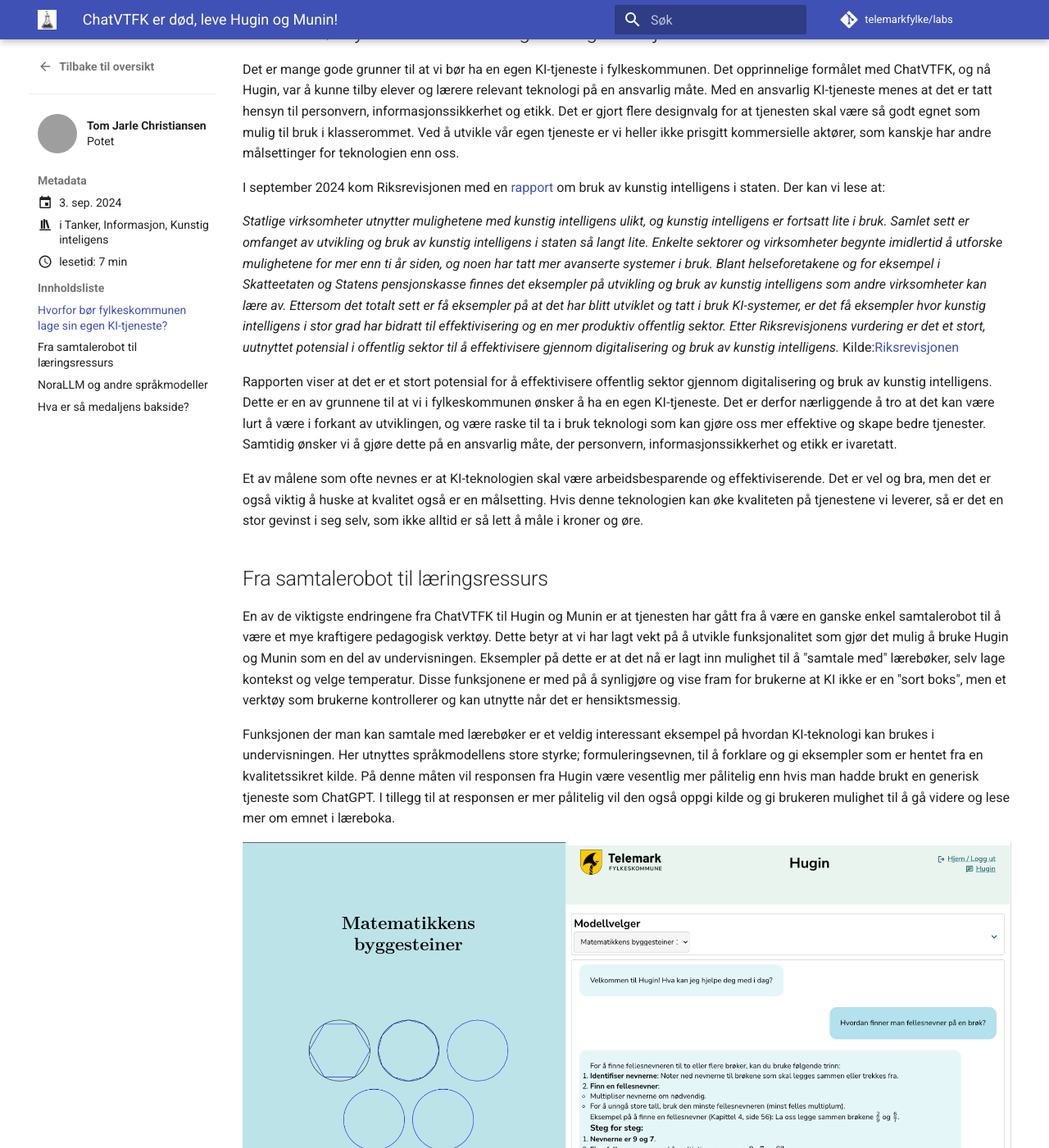
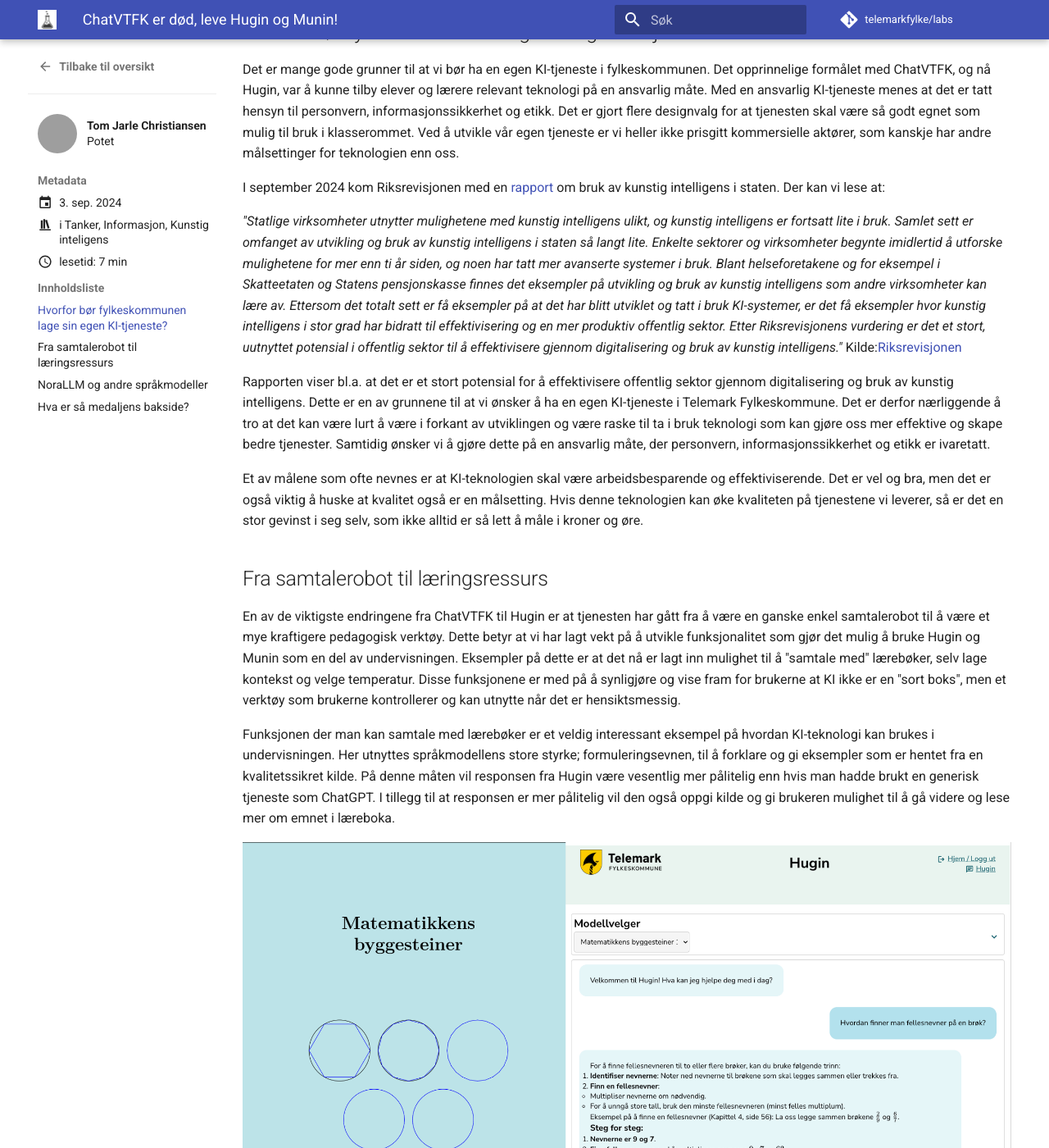
Before and after one commit to telemarkfylke/labs, an MkDocs documentation site: the page built from docs/blog/posts/hugin_og_munin.md, in a window 1280 px wide and 1400 px high, scrolled down 1035 px. Shown: the whole window at 82% size. Built offline with MkDocs 1.6.1 and Material for MkDocs 9.7.7, drawn with Linux system fonts in a browser that asks for light colours; comment, search, counter and statistics services are not loaded; grey boxes are pictures that could not be loaded.

Commit message:
Update blog post with revised title, content, and image in hugin_og_munin.md

```diff
--- a/docs/blog/posts/hugin_og_munin.md
+++ b/docs/blog/posts/hugin_og_munin.md
@@ -32,15 +32,14 @@
 
 I september 2024 kom Riksrevisjonen med en [rapport](https://www.riksrevisjonen.no/rapporter-mappe/no-2023-2024/bruk-av-kunstig-intelligens-i-staten/) om bruk av kunstig intelligens i staten. Der kan vi lese at:
 
-*Statlige virksomheter utnytter mulighetene med kunstig intelligens ulikt, og kunstig intelligens er fortsatt lite i bruk. Samlet sett er omfanget av utvikling og bruk av kunstig intelligens i staten så langt lite. Enkelte sektorer og virksomheter begynte imidlertid å utforske mulighetene for mer enn ti år siden, og noen har tatt mer avanserte systemer i bruk. Blant helseforetakene og for eksempel i Skatteetaten og Statens pensjonskasse finnes det eksempler på utvikling og bruk av kunstig intelligens som andre virksomheter kan lære av. Ettersom det totalt sett er få eksempler på at det har blitt utviklet og tatt i bruk KI-systemer, er det få eksempler hvor kunstig intelligens i stor grad har bidratt til effektivisering og en mer produktiv offentlig sektor. Etter Riksrevisjonens vurdering er det et stort, uutnyttet potensial i offentlig sektor til å effektivisere gjennom digitalisering og bruk av kunstig intelligens.* Kilde:[Riksrevisjonen](https://www.riksrevisjonen.no/rapporter-mappe/no-2023-2024/bruk-av-kunstig-intelligens-i-staten/)
+*"Statlige virksomheter utnytter mulighetene med kunstig intelligens ulikt, og kunstig intelligens er fortsatt lite i bruk. Samlet sett er omfanget av utvikling og bruk av kunstig intelligens i staten så langt lite. Enkelte sektorer og virksomheter begynte imidlertid å utforske mulighetene for mer enn ti år siden, og noen har tatt mer avanserte systemer i bruk. Blant helseforetakene og for eksempel i Skatteetaten og Statens pensjonskasse finnes det eksempler på utvikling og bruk av kunstig intelligens som andre virksomheter kan lære av. Ettersom det totalt sett er få eksempler på at det har blitt utviklet og tatt i bruk KI-systemer, er det få eksempler hvor kunstig intelligens i stor grad har bidratt til effektivisering og en mer produktiv offentlig sektor. Etter Riksrevisjonens vurdering er det et stort, uutnyttet potensial i offentlig sektor til å effektivisere gjennom digitalisering og bruk av kunstig intelligens."* Kilde:[Riksrevisjonen](https://www.riksrevisjonen.no/rapporter-mappe/no-2023-2024/bruk-av-kunstig-intelligens-i-staten/)
 
-Rapporten viser at det er et stort potensial for å effektivisere offentlig sektor gjennom digitalisering og bruk av kunstig intelligens. Dette er en av grunnene til at vi i fylkeskommunen ønsker å ha en egen KI-tjeneste. Det er derfor nærliggende å tro at det kan være lurt å være i forkant av utviklingen, og være raske til ta i bruk teknologi som kan gjøre oss mer effektive og skape bedre tjenester. Samtidig ønsker vi å gjøre dette på en ansvarlig måte, der personvern, informasjonssikkerhet og etikk er ivaretatt.
+Rapporten viser bl.a. at det er et stort potensial for å effektivisere offentlig sektor gjennom digitalisering og bruk av kunstig intelligens. Dette er en av grunnene til at vi ønsker å ha en egen KI-tjeneste i Telemark Fylkeskommune. Det er derfor nærliggende å tro at det kan være lurt å være i forkant av utviklingen og være raske til ta i bruk teknologi som kan gjøre oss mer effektive og skape bedre tjenester. Samtidig ønsker vi å gjøre dette på en ansvarlig måte, der personvern, informasjonssikkerhet og etikk er ivaretatt.
 
 Et av målene som ofte nevnes er at KI-teknologien skal være arbeidsbesparende og effektiviserende. Det er vel og bra, men det er også viktig å huske at kvalitet også er en målsetting. Hvis denne teknologien kan øke kvaliteten på tjenestene vi leverer, så er det en stor gevinst i seg selv, som ikke alltid er så lett å måle i kroner og øre.
 
-
 ## Fra samtalerobot til læringsressurs
-En av de viktigste endringene fra ChatVTFK til Hugin og Munin er at tjenesten har gått fra å være en ganske enkel samtalerobot til å være et mye kraftigere pedagogisk verktøy. Dette betyr at vi har lagt vekt på å utvikle funksjonalitet som gjør det mulig å bruke Hugin og Munin som en del av undervisningen. Eksempler på dette er at det nå er lagt inn mulighet til å "samtale med" lærebøker, selv lage kontekst og velge temperatur. Disse funksjonene er med på å synligjøre og vise fram for brukerne at KI ikke er en "sort boks", men et verktøy som brukerne kontrollerer og kan utnytte når det er hensiktsmessig.
+En av de viktigste endringene fra ChatVTFK til Hugin er at tjenesten har gått fra å være en ganske enkel samtalerobot til å være et mye kraftigere pedagogisk verktøy. Dette betyr at vi har lagt vekt på å utvikle funksjonalitet som gjør det mulig å bruke Hugin og Munin som en del av undervisningen. Eksempler på dette er at det nå er lagt inn mulighet til å "samtale med" lærebøker, selv lage kontekst og velge temperatur. Disse funksjonene er med på å synligjøre og vise fram for brukerne at KI ikke er en "sort boks", men et verktøy som brukerne kontrollerer og kan utnytte når det er hensiktsmessig.
 
 Funksjonen der man kan samtale med lærebøker er et veldig interessant eksempel på hvordan KI-teknologi kan brukes i undervisningen. Her utnyttes språkmodellens store styrke; formuleringsevnen, til å forklare og gi eksempler som er hentet fra en kvalitetssikret kilde. På denne måten vil responsen fra Hugin være vesentlig mer pålitelig enn hvis man hadde brukt en generisk tjeneste som ChatGPT. I tillegg til at responsen er mer pålitelig vil den også oppgi kilde og gi brukeren mulighet til å gå videre og lese mer om emnet i læreboka.
 
```
